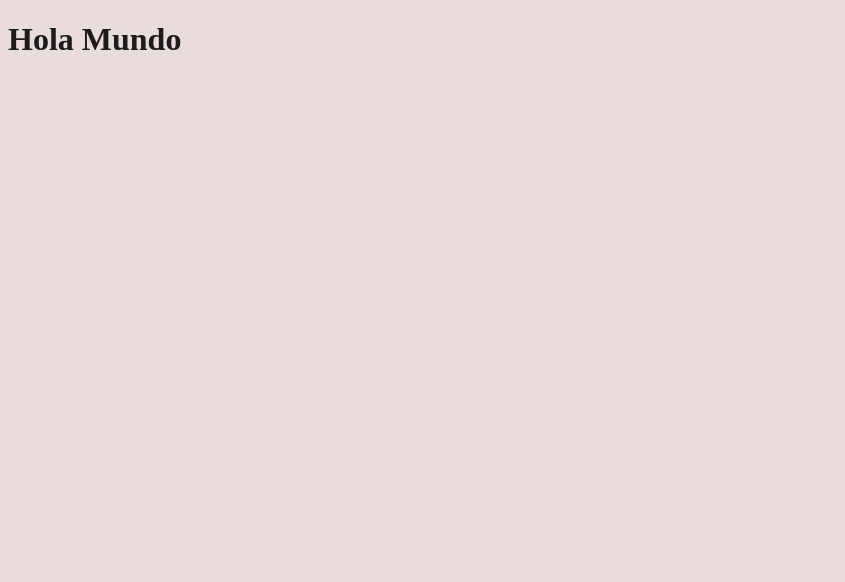
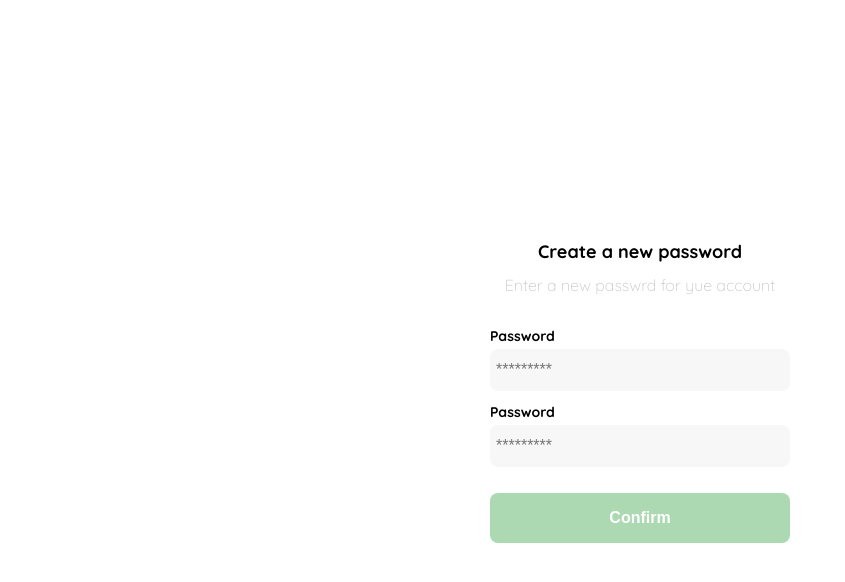
Before and after one commit to DevRubio/react-shop, a React app: page / in a window 1280 px wide. Shown: the top 582 px of the page, without its empty margins (0-845 px from the left). Built offline with nearby package versions, Linux system fonts and the light colour scheme.

Commit message:
Se termina el container Login.jsx

```diff
--- a/public/index.html
+++ b/public/index.html
@@ -4,6 +4,9 @@
     <meta charset="UTF-8">
     <meta http-equiv="X-UA-Compatible" content="IE=edge">
     <meta name="viewport" content="width=device-width, initial-scale=1.0">
+    <link rel="preconnect" href="https://fonts.googleapis.com">
+    <link rel="preconnect" href="https://fonts.gstatic.com" crossorigin>
+    <link href="https://fonts.googleapis.com/css2?family=Quicksand:wght@300;500;700&display=swap" rel="stylesheet">
     <title>React shop</title>
 </head>
 <body>
--- a/src/components/App.jsx
+++ b/src/components/App.jsx
@@ -1,9 +1,13 @@
 import React from "react";
-import '../components/styles/global.scss'
+import { Layout } from "../containers/Layout";
+import { Login } from "../containers/Login";
+import '../styles/global.css'
 
 const App = () =>{
      return (
-        <h1>Hola Mundo</h1>
+        <Layout>
+         <Login />
+        </Layout>
      )
 }
 
--- a/src/components/styles/global.scss
+++ /dev/null
@@ -1,7 +0,0 @@
-$base-color: #e8dcdc;
-$color: rgba(black, 0.88);
-
-body{
-    background-color: $base-color;
-    color: $color;
-}
--- /dev/null
+++ b/src/containers/Layout.jsx
@@ -0,0 +1,11 @@
+import React from "react";
+
+const Layout = ({children}) =>{
+    return(
+    <div className="Layout">
+        {children}
+    </div>
+    )
+}
+
+export { Layout }
--- /dev/null
+++ b/src/containers/Login.jsx
@@ -0,0 +1,23 @@
+import React from "react";
+import '../styles/Login.scss'
+
+const Login = () =>{
+    return(
+        <div className="login" >
+        <div className="form-container">
+          <img src="./logos/logo_yard_sale.svg" alt="logo" className="logo" />
+          <h1 className="title">Create a new password</h1>
+          <p className="subtitle">Enter a new passwrd for yue account</p>
+          <form action="/" className="form">
+            <label for="password" className="label">Password</label>
+            <input type="password" id="password" placeholder="*********" className="input input-password" />
+            <label for="new-password" className="label">Password</label>
+            <input type="password" id="new-password" placeholder="*********" className="input input-password" />
+            <input type="submit" value="Confirm" className="primary-button login-button" />
+          </form>
+        </div>
+      </div>
+    )
+}
+
+export { Login }
--- /dev/null
+++ b/src/styles/Login.scss
@@ -0,0 +1,69 @@
+  @import 'vars';
+  .login {
+    width: 100%;
+    height: 100vh;
+    display: grid;
+    place-items: center;
+  }
+  .form-container {
+    display: grid;
+    grid-template-rows: auto 1fr auto;
+    width: 300px;
+  }
+  .logo {
+    width: 150px;
+    margin-bottom: 48px;
+    justify-self: center;
+    display: none;
+  }
+  .title {
+    font-size: var(--lg);
+    margin-bottom: 12px;
+    text-align: center;
+  }
+  .subtitle {
+    color: var(--very-light-pink);
+    font-size: var(--md);
+    font-weight: 300;
+    margin-top: 0;
+    margin-bottom: 32px;
+    text-align: center;
+  }
+  .form {
+    display: flex;
+    flex-direction: column;
+  }
+  .label {
+    font-size: var(--sm);
+    font-weight: bold;
+    margin-bottom: 4px;
+  }
+  .input {
+    background-color: var(--text-input-field);
+    border: none;
+    border-radius: 8px;
+    height: 30px;
+    font-size: var(--md);
+    padding: 6px;
+    margin-bottom: 12px;
+  }
+  .primary-button {
+    background-color: var(--hospital-green);
+    border-radius: 8px;
+    border: none;
+    color: var(--white);
+    width: 100%;
+    cursor: pointer;
+    font-size: var(--md);
+    font-weight: bold;
+    height: 50px;
+  }
+  .login-button {
+    margin-top: 14px;
+    margin-bottom: 30px;
+  }
+  @media (max-width: 640px) {
+    .logo {
+      display: block;
+    }
+  }
--- /dev/null
+++ b/src/styles/_vars.scss
@@ -0,0 +1,10 @@
+:root {
+    --white: #FFFFFF;
+    --black: #000000;
+    --very-light-pink: #C7C7C7;
+    --text-input-field: #F7F7F7;
+    --hospital-green: #ACD9B2;
+    --sm: 14px;
+    --md: 16px;
+    --lg: 18px;
+  }
--- /dev/null
+++ b/src/styles/global.css
@@ -0,0 +1,4 @@
+  body {
+    margin: 0;
+    font-family: 'Quicksand', sans-serif;
+  }
--- a/webpack.config.js
+++ b/webpack.config.js
@@ -29,7 +29,7 @@ module.exports = {
                 ]
             },
             {
-                test: /\.s[ac]ss$/i,
+                test: /\.(css|scss)$/,
                 use:[
                     "style-loader",
                     "css-loader",
```
